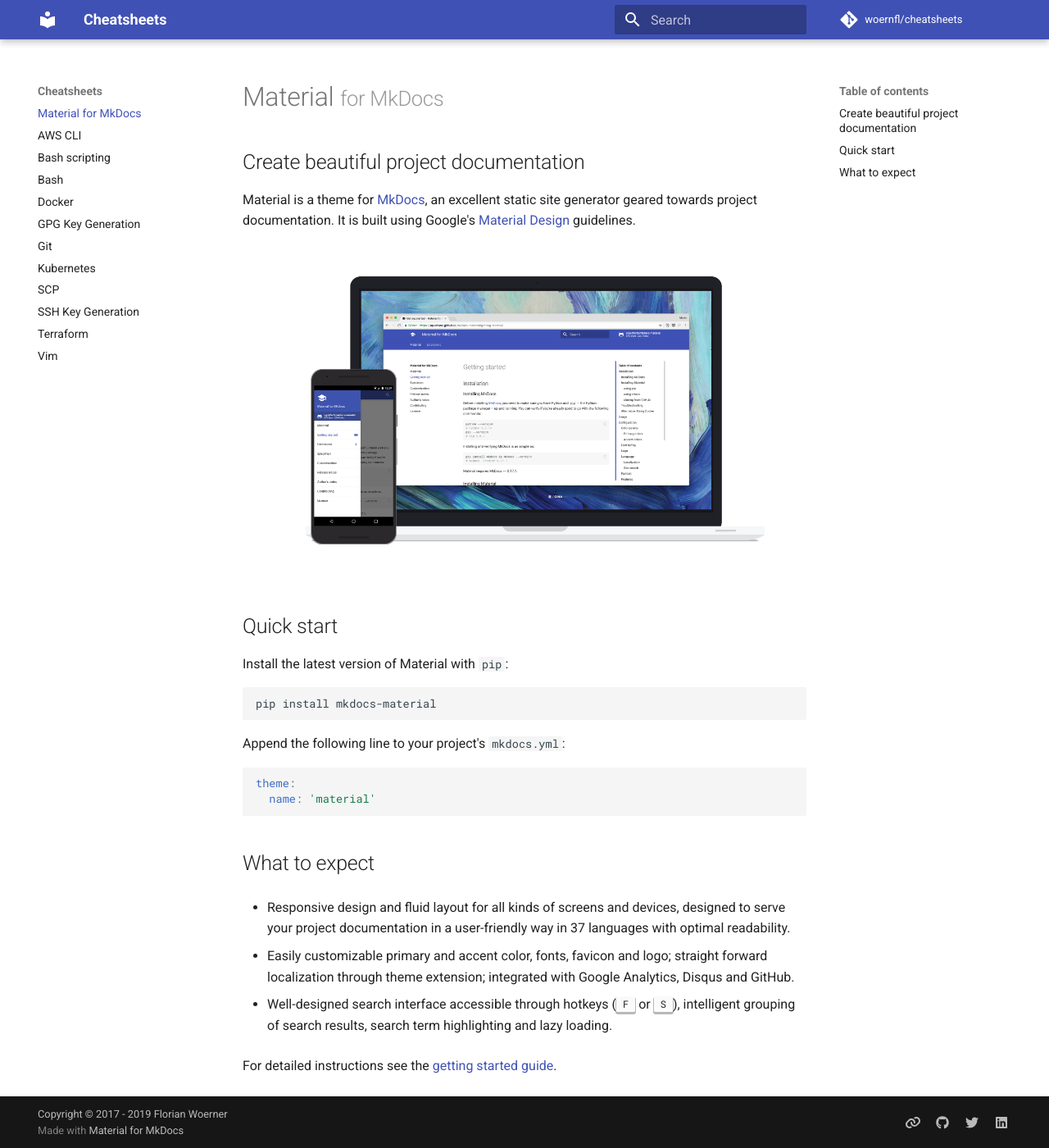
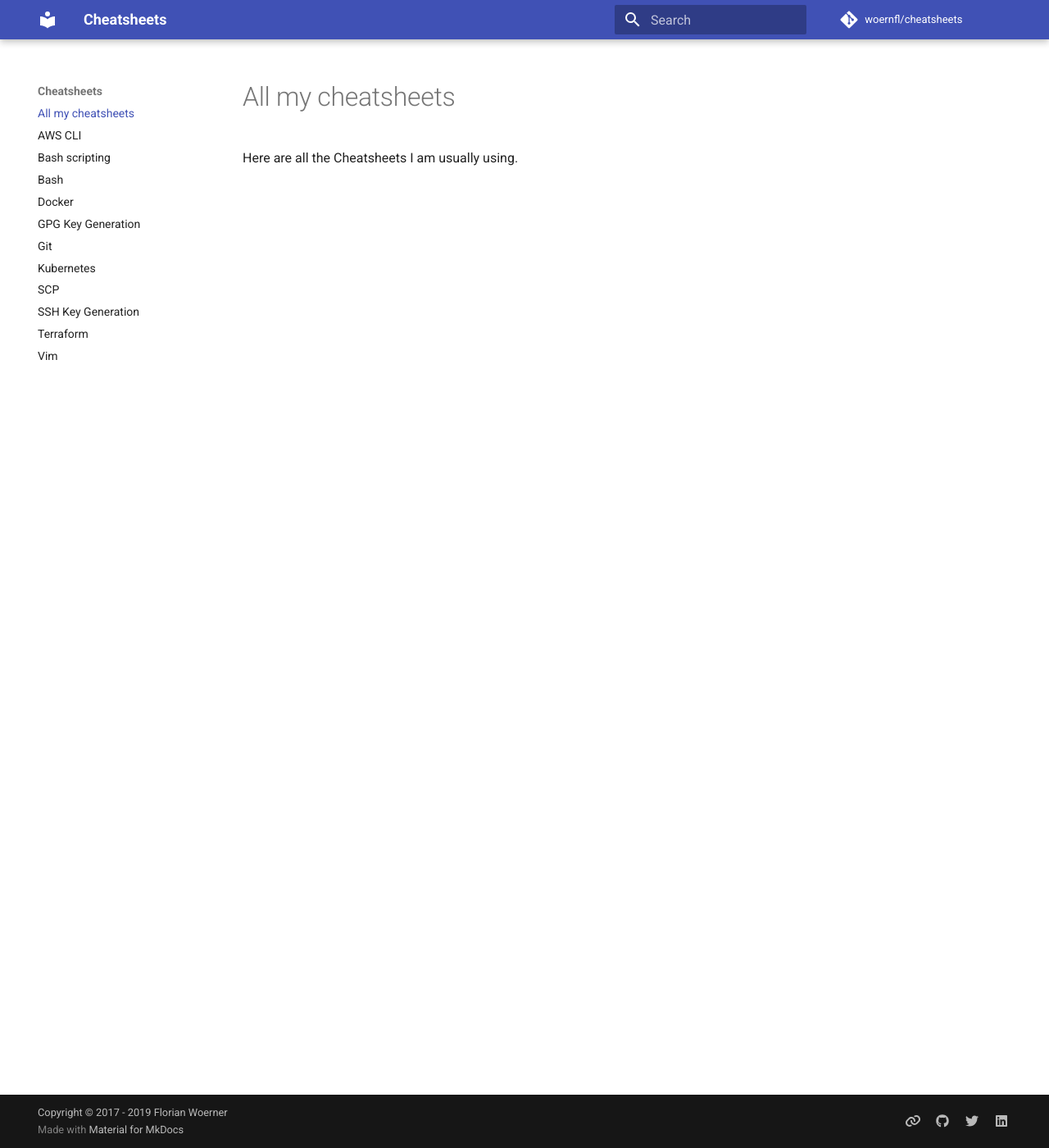
Before and after one commit to woernfl/cheatsheets, an MkDocs documentation site: the page built from docs/index.md, in a window 1280 px wide and 1400 px high. Shown: the whole window at 82% size. Built offline with MkDocs 1.6.1 and Material for MkDocs 9.7.7, drawn with Linux system fonts in a browser that asks for light colours; comment, search, counter and statistics services are not loaded.

Commit message:
Cleaned index.md file
Signed-off-by: Florian Woerner <florian.woerner@onmyown.io>

````diff
--- a/docs/index.md
+++ b/docs/index.md
@@ -1,45 +1,3 @@
-# Material <small>for MkDocs</small>
+# All my cheatsheets
 
-## Create beautiful project documentation
-
-Material is a theme for [MkDocs][1], an excellent static site generator geared
-towards project documentation. It is built using Google's [Material Design][2]
-guidelines.
-
-[![Material for MkDocs](assets/images/material.png)](assets/images/material.png)
-
-  [1]: https://www.mkdocs.org
-  [2]: https://material.io/guidelines/material-design/
-
-## Quick start
-
-Install the latest version of Material with `pip`:
-
-``` sh
-pip install mkdocs-material
-```
-
-Append the following line to your project's `mkdocs.yml`:
-
-``` yaml
-theme:
-  name: 'material'
-```
-
-## What to expect
-
-* Responsive design and fluid layout for all kinds of screens and devices,
-  designed to serve your project documentation in a user-friendly way in 37
-  languages with optimal readability.
-
-* Easily customizable primary and accent color, fonts, favicon and logo;
-  straight forward localization through theme extension; integrated with Google
-  Analytics, Disqus and GitHub.
-
-* Well-designed search interface accessible through hotkeys (<kbd>F</kbd> or
-  <kbd>S</kbd>), intelligent grouping of search results, search term
-  highlighting and lazy loading.
-
-For detailed instructions see the [getting started guide][3].
-
-  [3]: getting-started.md
+Here are all the Cheatsheets I am usually using.
````
